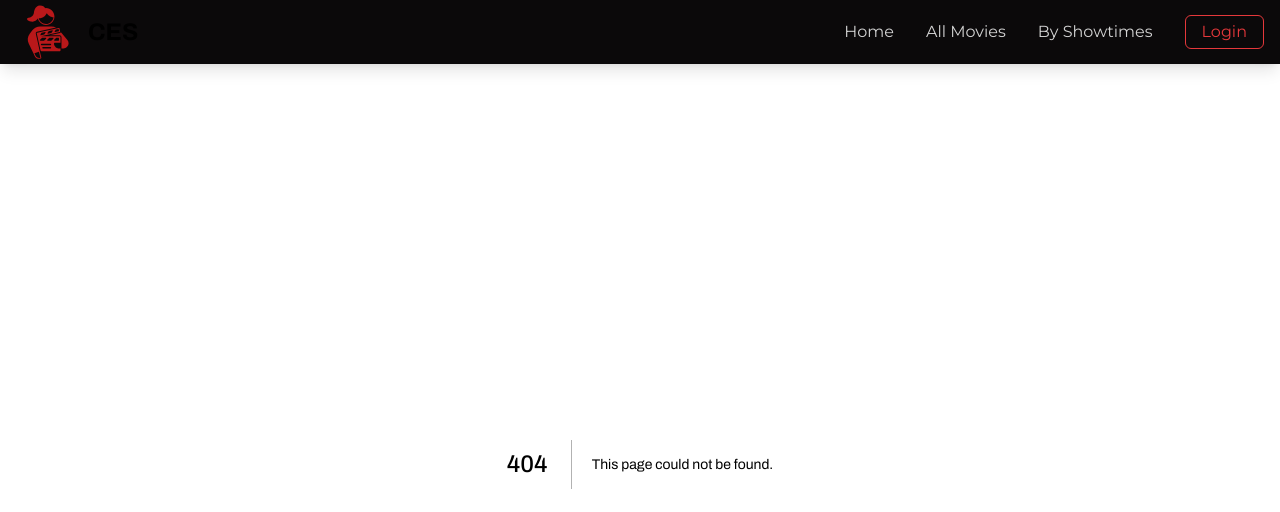
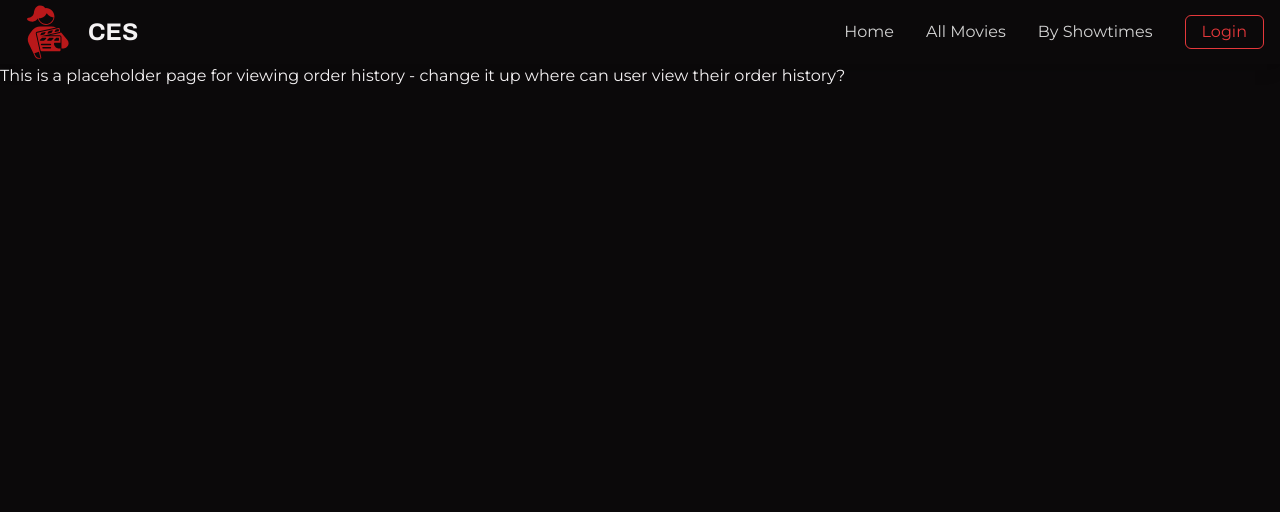
Before and after one commit to SavannahMilburnUGA/ces, a Next.js app in the folder ces/: page /profile/orders in a window 1280 px wide. Before the commit this address had no page. Shown: the top 512 px of the page. Built offline with nearby package versions, Linux system fonts and the light colour scheme.

Commit message:
Order Total - Commit 08: Booking success page + placeholder view order page

```diff
--- a/ces/src/app/booking/page.js
+++ b/ces/src/app/booking/page.js
@@ -205,6 +205,7 @@ export default function BookingPage() {
         throw new Error(errorData?.error || "Booking failed");
       }
 
+
       // Redirect to success page
       router.push(
         `/booking-success?movie=${encodeURIComponent(
@@ -217,7 +218,7 @@ export default function BookingPage() {
           selectedSeats.join(",")
         )}&ticketTypes=${encodeURIComponent(
           ticketTypes.join(",")
-        )}&total=${result.totalPaid || 0}&promoCode=${validatedPromo?.promoCode || ""}`
+        )}&total=${orderTotal?.total || 0}&promoCode=${validatedPromo?.promoCode || ""}`
       );
     } catch (err) {
       console.error("Booking failed:", err);
--- /dev/null
+++ b/ces/src/app/profile/orders/page.js
@@ -0,0 +1,7 @@
+export default function OrderHistory () {
+    return(
+        <div>
+            This is a placeholder page for viewing order history - change it up where can user view their order history?
+        </div>
+    ); // return
+}
```
